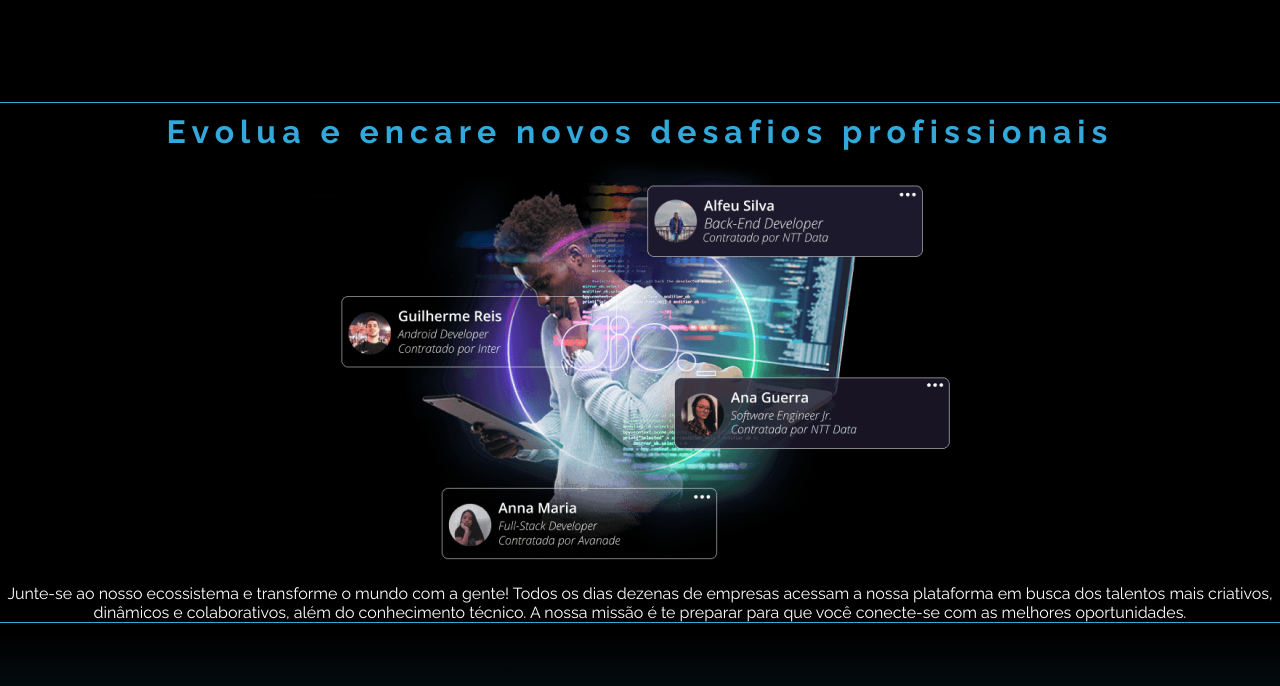
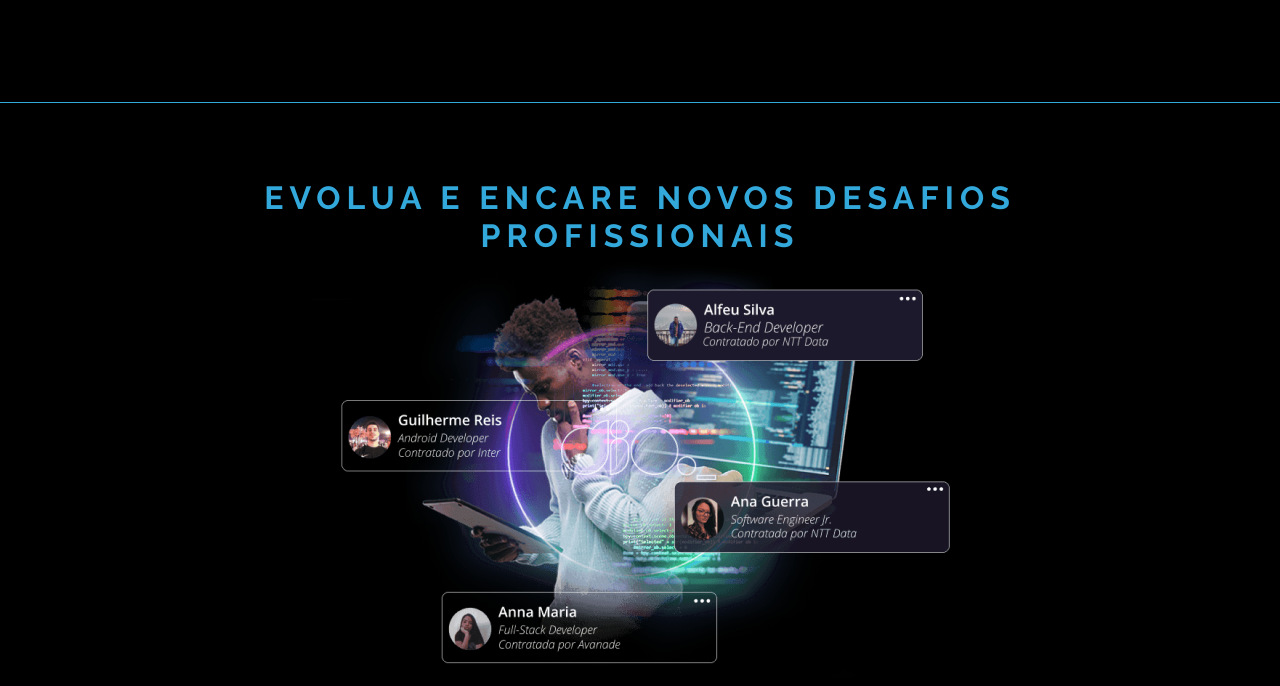
Before and after one commit to horquidia-lima/Desafio-Dio-CSS, a website built with Vite: page index.html in a window 1280 px wide. Shown: the part 1350-2036 px from the top of the page. Built offline with nearby package versions, Linux system fonts and the light colour scheme; files whose address does not match are found by name.

Commit message:
add style section section professional challenges

```diff
--- a/src/css/base.css
+++ b/src/css/base.css
@@ -168,7 +168,23 @@ main h2 {
 #professional-challenges {
     border-bottom: 1px solid #33A8DB;
 
-    margin: 10px auto;
+    display: flex;
+    flex-direction: column;
+    justify-content: center;
+    align-items: center;
+
+    margin-top: 7.6rem;
+}
+
+#professional-challenges h2 {
+    width: 60%;
+    text-transform: uppercase;
+}
+
+#professional-challenges p {
+    width: 60%;
+    margin-top: 4rem;
+    margin-bottom: 9.1rem;
 }
 
 
@@ -182,4 +198,5 @@ footer {
 footer a {
     color: #33A8DB;
     font-weight: 700;
+    margin-top: 1rem;
 }
```
